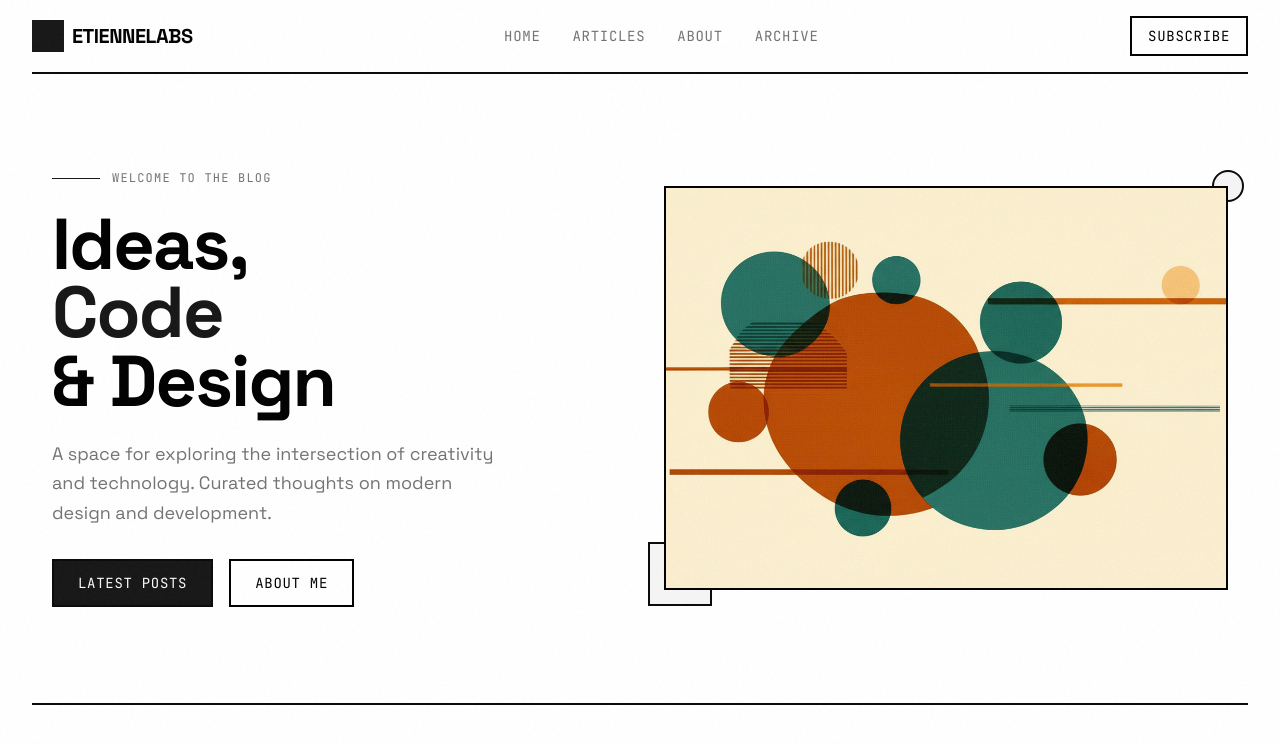
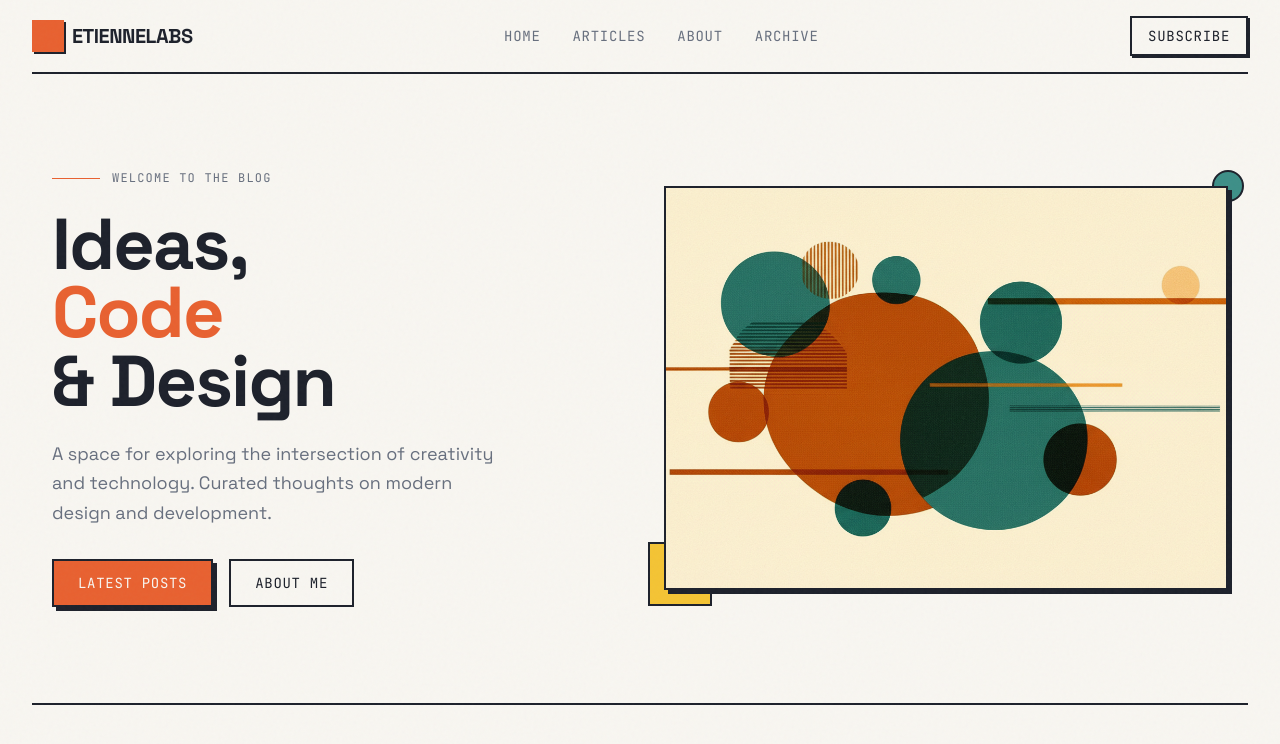
Before and after one commit to jellebaele/etiennelabs, a Next.js app: page / in a window 1280 px wide. Shown: the top 744 px of the page. Built offline with nearby package versions, Linux system fonts and the light colour scheme.

Commit message:
update globals

```diff
--- a/src/app/globals.css
+++ b/src/app/globals.css
@@ -4,8 +4,8 @@
 @import url('@fontsource/space-grotesk/700.css');
 @import url('@fontsource/jetbrains-mono/400.css');
 @import 'tailwindcss';
-@import "tw-animate-css";
-@import "shadcn/tailwind.css";
+@import 'tw-animate-css';
+@import 'shadcn/tailwind.css';
 
 @custom-variant dark (&:is(.dark *));
 @plugin "@tailwindcss/typography";
@@ -225,7 +225,7 @@
     text-wrap: balance;
   }
 }
-
+/*
 @theme inline {
   --font-heading: var(--font-sans);
   --font-sans: var(--font-sans);
@@ -267,9 +267,9 @@
   --radius-2xl: calc(var(--radius) * 1.8);
   --radius-3xl: calc(var(--radius) * 2.2);
   --radius-4xl: calc(var(--radius) * 2.6);
-}
+} */
 
-:root {
+/* :root {
   --background: oklch(1 0 0);
   --foreground: oklch(0.145 0 0);
   --card: oklch(1 0 0);
@@ -336,4 +336,4 @@
   --sidebar-accent-foreground: oklch(0.985 0 0);
   --sidebar-border: oklch(1 0 0 / 10%);
   --sidebar-ring: oklch(0.556 0 0);
-}
+} */
```
